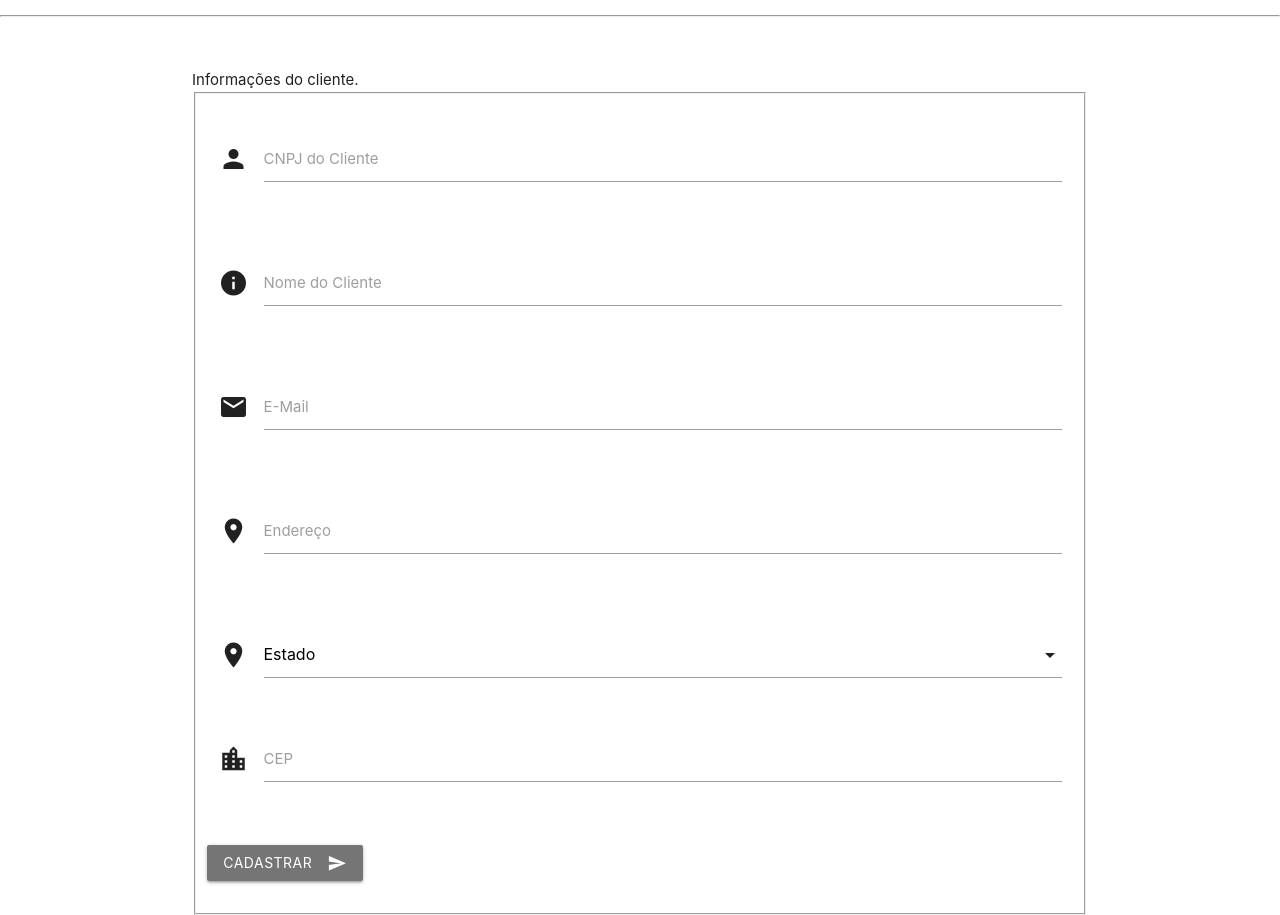
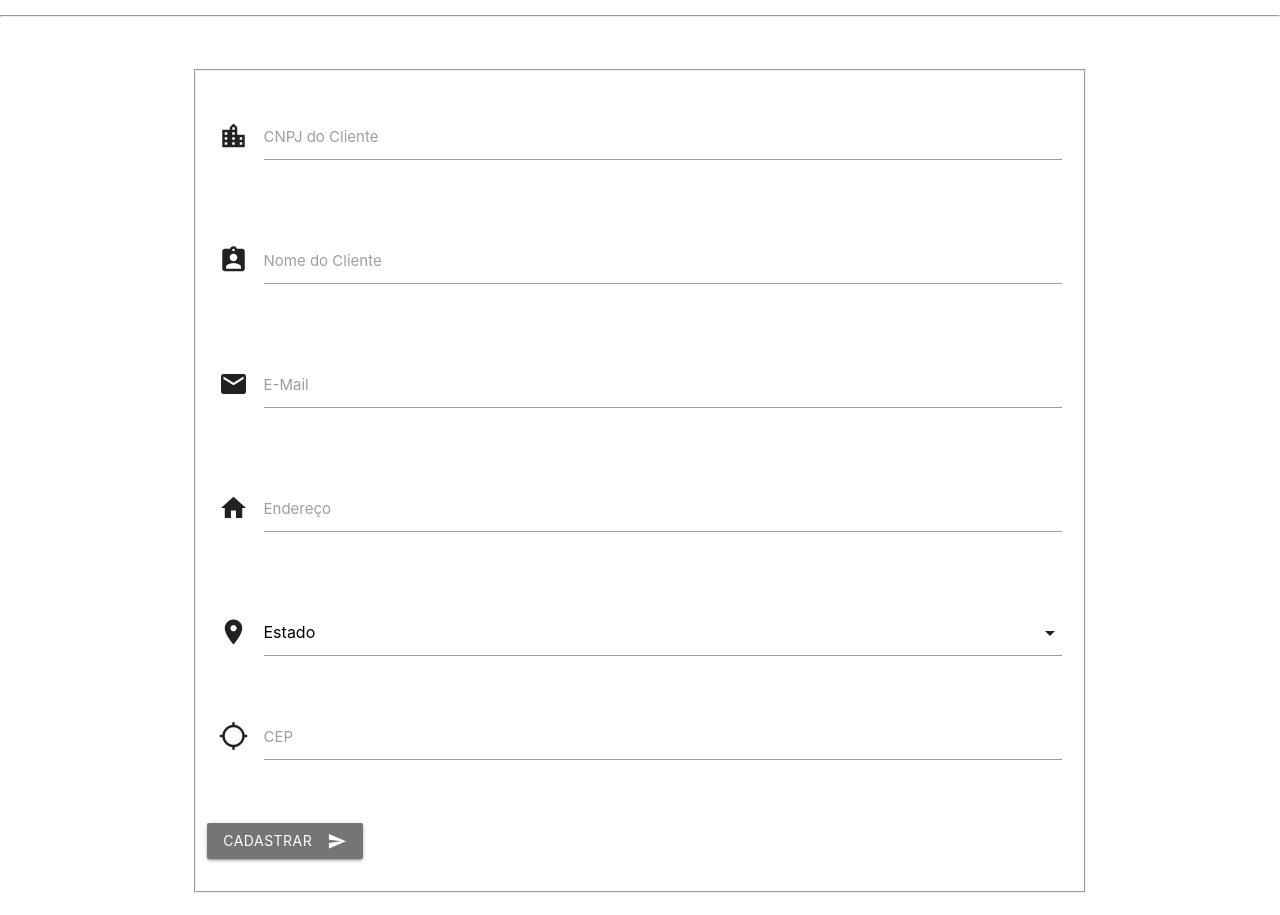
Before and after one commit to caiocassunde/laudo-maker, a plain HTML site: page cadastro.html in a window 1280 px wide. Shown: the part 220-1135 px from the top of the page. Drawn offline with nearby package versions, Linux system fonts and the light colour scheme.

Commit message:
Estilizaçao e alterações de icones e textos

```diff
--- a/cadastro.html
+++ b/cadastro.html
@@ -49,7 +49,6 @@
     <br><br>
 
     <div class="container" id="container-cadastro">
-        <legend>Informações do cliente.</legend>
         <fieldset>
             <br>
             <!-- CNPJ do cliente -->
@@ -57,7 +56,7 @@
                 <div class="col s12">
                     <div class="row">
                         <div class="input-field col s12">
-                            <i class="material-icons prefix">person</i>
+                            <i class="material-icons prefix">location_city</i>
                             <input type="text" id="cnpj-input" class="autocomplete">
                             <label for="cnpj-input">CNPJ do Cliente</label>
                         </div>
@@ -70,7 +69,7 @@
                 <div class="col s12">
                     <div class="row">
                         <div class="input-field col s12">
-                            <i class="material-icons prefix">info</i>
+                            <i class="material-icons prefix">assignment_ind</i>
                             <input type="text" id="nome-input" class="autocomplete">
                             <label for="nome-input">Nome do Cliente</label>
                         </div>
@@ -96,7 +95,7 @@
                 <div class="col s12">
                     <div class="row">
                         <div class="input-field col s12">
-                            <i class="material-icons prefix">location_on</i>
+                            <i class="material-icons prefix">home</i>
                             <input type="text" id="endereco-input" class="autocomplete">
                             <label for="endereco-input">Endereço</label>
                         </div>
@@ -146,7 +145,7 @@
                 <div class="col s12">
                     <div class="row">
                         <div class="input-field col s12">
-                            <i class="material-icons prefix">location_city</i>
+                            <i class="material-icons prefix">location_searching</i>
                             <input type="text" id="cep-input" class="autocomplete">
                             <label for="cep-input">CEP</label>
                         </div>
```
Also changed, not shown: consulta.html (+1 -2 lines), deletar.html (+2 -3 lines), laudo.html (+9 -10 lines).
